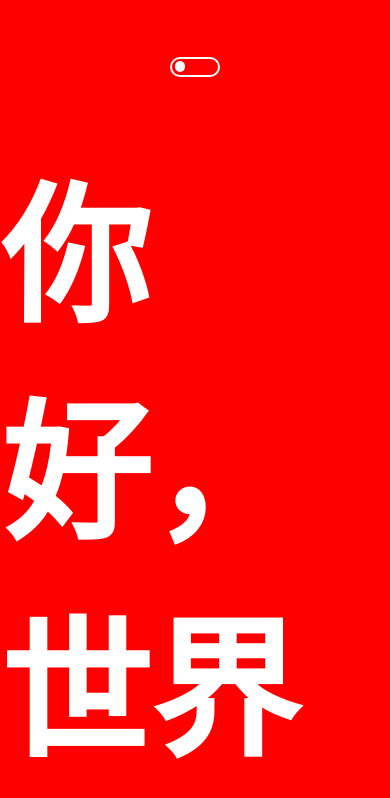
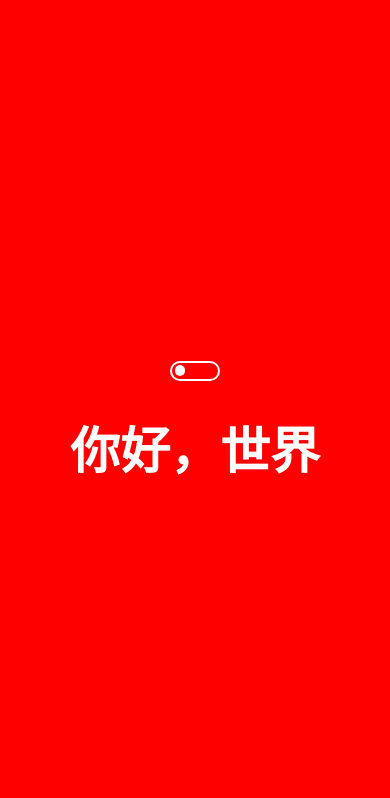
Before and after one commit to FabianXRL16/Switch-themeChange, a website: page index.html in a window 390 px wide. Drawn offline with Linux system fonts and the light colour scheme.

Commit message:
Title responsive

```diff
--- a/styles.css
+++ b/styles.css
@@ -1,6 +1,6 @@
-@import url('https://fonts.googleapis.com/css2? family = Noto + Sans + SC: wght @ 500 & display = swap');
+@import url("https://fonts.googleapis.com/css2? family = Noto + Sans + SC: wght @ 500 & display = swap");
 
-.body{
+.body {
   width: 100%;
   height: 100vh;
   display: flex;
@@ -10,15 +10,15 @@
   gap: 50px;
   margin: 0;
   position: relative;
-    transition: .3s;
+  transition: 0.3s;
 }
 
-.boxSwitch{
+.boxSwitch {
   width: 50px;
   height: 30px;
 }
 
-.containerSwitch{
+.containerSwitch {
   height: 20px;
   width: 100%;
   margin: 0 auto;
@@ -29,7 +29,7 @@
   position: relative;
 }
 
-.btnSwitch{
+.btnSwitch {
   height: 11px;
   width: 10px;
   border-radius: 11px;
@@ -40,12 +40,30 @@
   position: absolute;
   left: 3px;
   top: 2.2px;
-    transition: .3s;
+  transition: 0.3s;
 }
 
-.title{
+.title {
   font-size: 150px;
   margin: 0;
-    font-family: 'Noto Sans SC', sans-serif;
-    transition: .3s;
+  font-family: "Noto Sans SC", sans-serif;
+  transition: 0.3s;
 }
+
+@media (max-width: 768px) {
+  .body {
+    gap: 35px;
+  }
+  .title {
+    font-size: 80px;
+  }
+}
+
+@media (max-width: 435px) {
+  .body {
+    gap: 20px;
+  }
+  .title {
+    font-size: 50px;
+  }
+}
```
Lines whose indentation alone changed are shown as unchanged.
